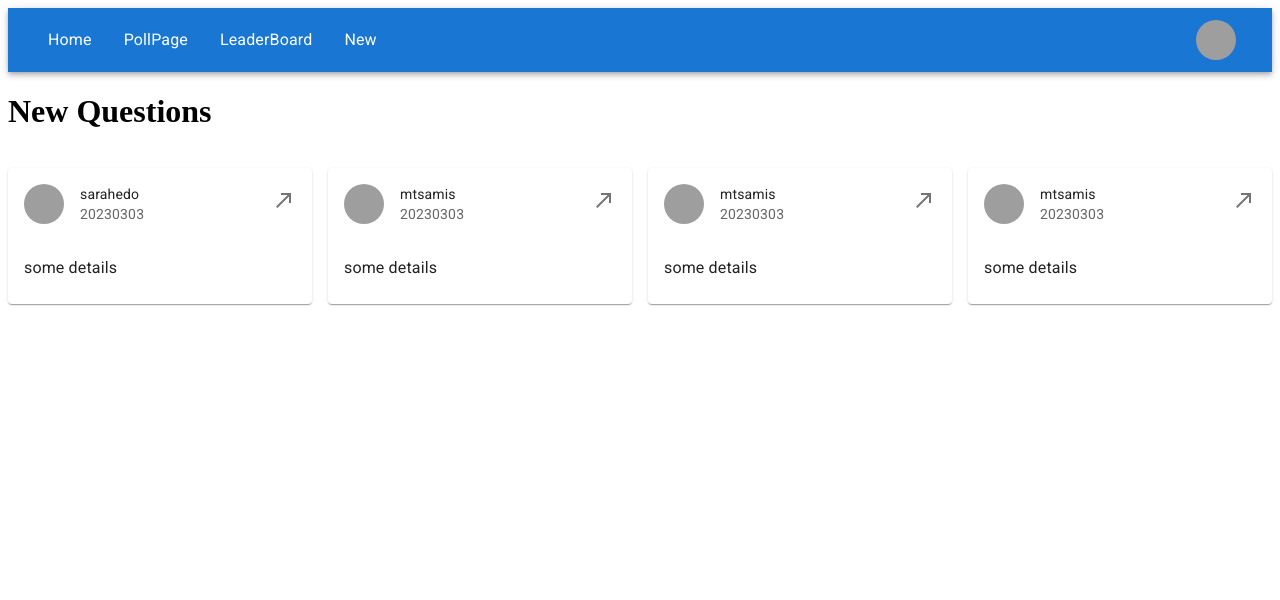
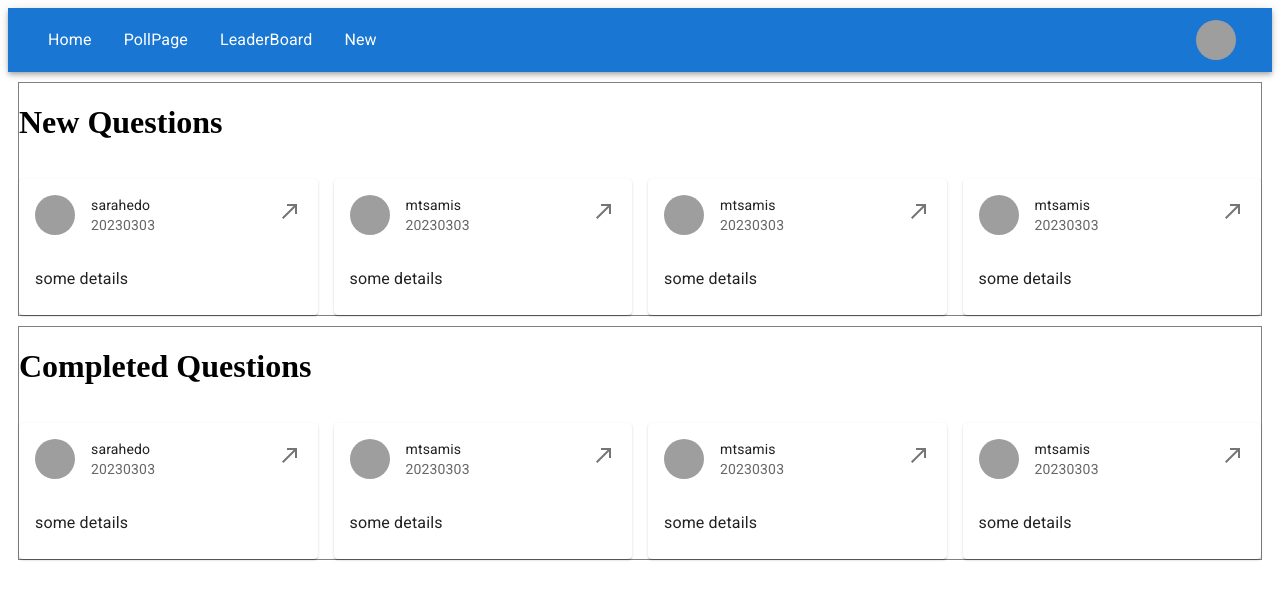
Before and after one commit to bjonen/udacity_react_project, a React (Create React App) app: page / in a window 1280 px wide. Shown: the top 600 px of the page. Built offline with nearby package versions, Linux system fonts and the light colour scheme; grey boxes are pictures that could not be loaded.

Commit message:
Improve OverviewPage

```diff
--- a/src/App.js
+++ b/src/App.js
@@ -4,7 +4,7 @@ import PollPage from "./components/PollPage.js";
 import OverviewPage from "./components/OverviewPage";
 import { Routes, Route } from "react-router-dom";
 import Leaderboard from "./components/LeaderBoard";
-import MenuAppBar from "./components/navbar_mui";
+import MenuAppBar from "./components/Navbar";
 
 function App() {
   return (
--- a/src/components/OverviewPage.js
+++ b/src/components/OverviewPage.js
@@ -31,6 +31,14 @@ let cardData = [
 function OverviewPage() {
   return (
     <div>
+      <div
+        style={{
+          border: "1px solid gray",
+          marginTop: "10px",
+          marginRight: "10px",
+          marginLeft: "10px",
+        }}
+      >
         <Grid container spacing={2}>
           <Grid item xs={12}>
             <h1>New Questions</h1>
@@ -42,6 +50,27 @@ function OverviewPage() {
           ))}
         </Grid>
       </div>
+
+      <div
+        style={{
+          border: "1px solid gray",
+          marginTop: "10px",
+          marginRight: "10px",
+          marginLeft: "10px",
+        }}
+      >
+        <Grid container spacing={2}>
+          <Grid item xs={12}>
+            <h1>Completed Questions</h1>
+          </Grid>
+          {cardData.map((card) => (
+            <Grid key={card.id} item xs={12} sm={6} md={3}>
+              <GridCard key={card.id} card={card} />
+            </Grid>
+          ))}
+        </Grid>
+      </div>
+    </div>
   );
 }
 
```
Also changed, not shown: src/components/Navbar.js (renamed from src/components/navbar_mui.js). Lines whose indentation alone changed are shown as unchanged.
